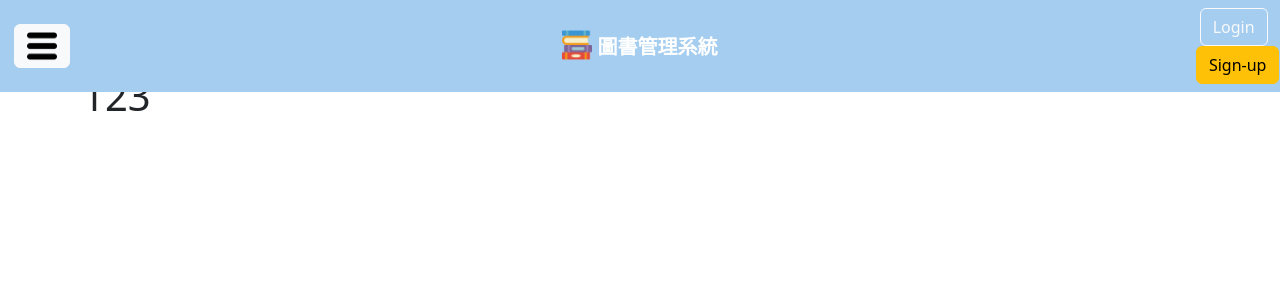
After one commit to kuanchen11/BookMaintenanceSystem, a Django app: page /book/ in a window 1280 px wide. The commit adds this page. Shown: the top 300 px of the page. Run offline with Django 5.2, Linux system fonts and the light colour scheme.

Commit message:
0505
修改到網頁跑得出來

```diff
--- a/BookMaintenanceSystem/urls.py
+++ b/BookMaintenanceSystem/urls.py
@@ -25,5 +25,7 @@ urlpatterns = [
     path("login/", aviews.sign_in, name='login'),
     path("log_out/", aviews.log_out, name='log_out'),
     path("register/", aviews.register, name='register'),
+    path("book/", bviews.book, name='Book'),
+
 
 ]
--- a/books/views.py
+++ b/books/views.py
@@ -1,3 +1,5 @@
 from django.shortcuts import render
 
 # Create your views here.
+def book(request):
+    return render(request, "books/book.html", locals())
--- a/templates/base.html
+++ b/templates/books/base.html
@@ -23,17 +23,17 @@
         <div class=" col-sm-1" style="text-align: center;">
             <button class="btn btn-light" type="button" data-bs-toggle="offcanvas"
                 data-bs-target="#offcanvasWithBothOptions" aria-controls="offcanvasWithBothOptions">
-                <img width="30" height="30" alt="menu">
+                <img src="{% static 'images/menu.png' %}" width="30" height="30" alt="menu">
             </button>
         </div>
         <a href="{% url 'Book' %}" class="navbar-brand mx-auto col-sm-10"
             style="font-weight: bold;text-align: center;">
-            <img width="30" height="30" class="d-inline-block align-top" alt="logo">
+            <img src="{% static 'images/logo.png' %}" width="30" height="30" class="d-inline-block align-top" alt="logo">
             <span style="vertical-align: middle;">圖書管理系統</span>
         </a>
         <div class="col-sm-1" style="text-align: center;">
             {% if user.is_authenticated %}
-            <a type="button" class="btn" href="{% url 'Logout' %}" style="color: white; background-color: #5ca2e7;">Log Out</a>
+            <a type="button" class="btn" href="{% url 'log_out' %}" style="color: white; background-color: #5ca2e7;">Log Out</a>
             {% else %}
             <a type="button" class="btn btn-outline-light me-2" href="{% url 'Book' %}">Login</a>
             <a type="button" class="btn btn-warning" href="">Sign-up</a>
--- /dev/null
+++ b/templates/books/book.html
@@ -0,0 +1,8 @@
+{% extends "books/base.html" %}
+{% block title %}登入{% endblock %}
+{% block content %}
+{% load static %}
+
+<h1>123</h1>
+
+{% endblock %}
```
Also changed, not shown: db.sqlite3.
